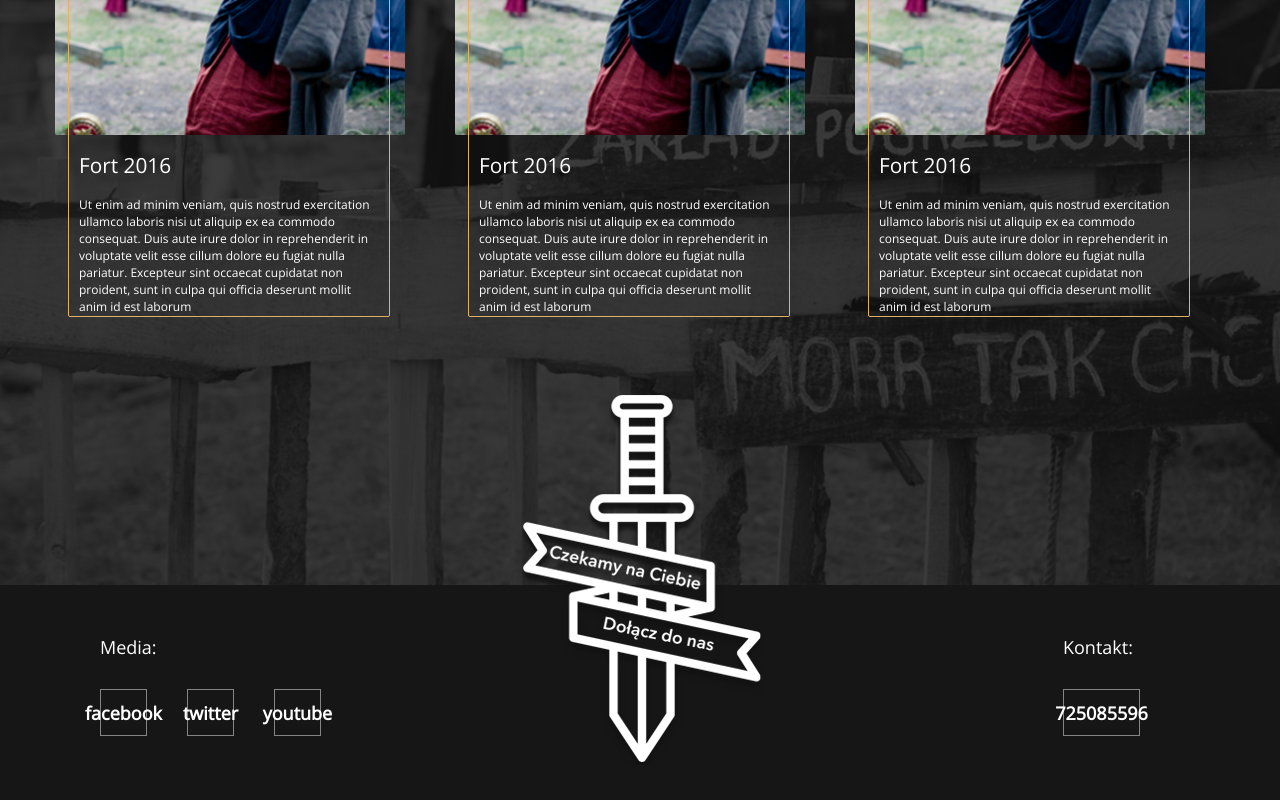
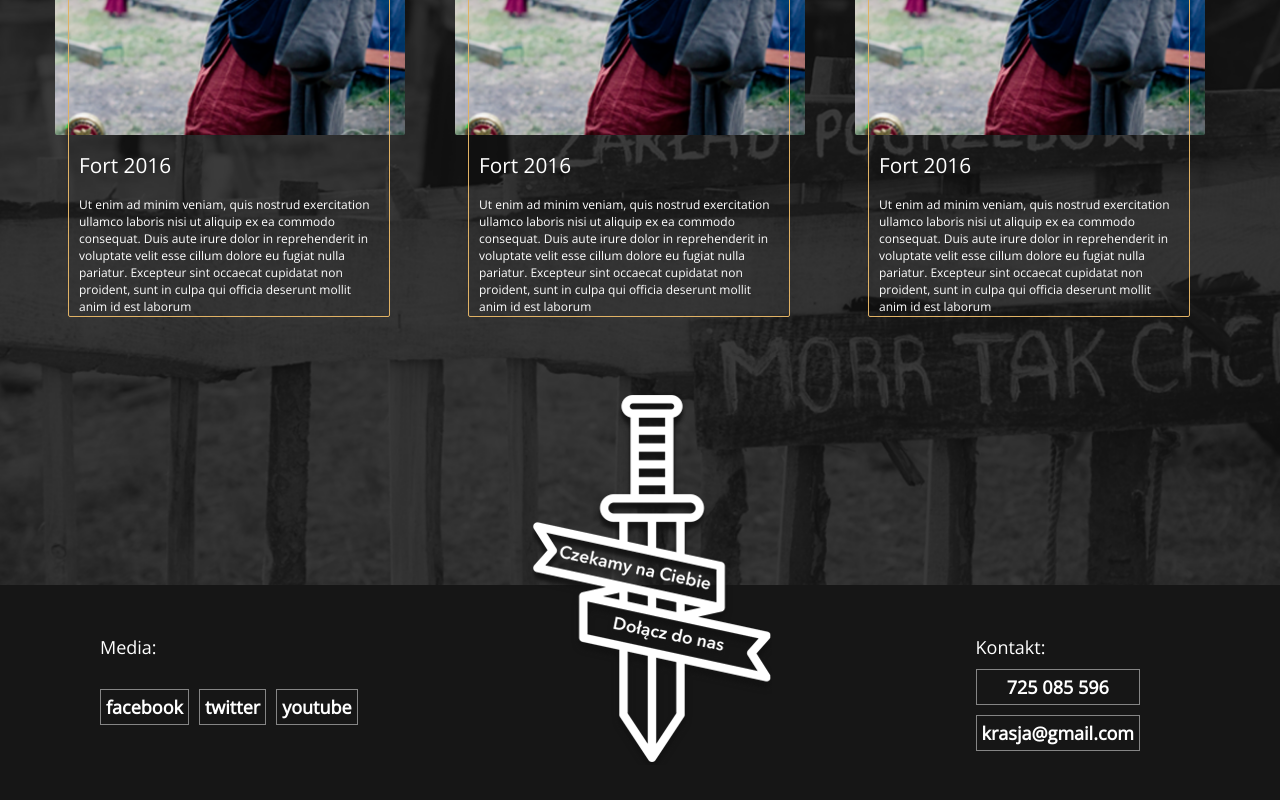
Before and after one commit to karboosx/Krasja, a Vue app: page / in a window 1280 px wide. Shown: the part 3402-4202 px from the top of the page. Built offline with nearby package versions, Linux system fonts and the light colour scheme.

Commit message:
change Contact and Media section

```diff
--- a/src/components/endOfPage/endOfPage.scss
+++ b/src/components/endOfPage/endOfPage.scss
@@ -18,15 +18,14 @@
 
       .footer_media_icons_social_media {
         margin-top: 10px;
-        margin-right: 40px;
+        margin-right: 10px;
         display: flex;
         justify-content: center;
         align-items: center;
         font-size: 18px;
         font-weight: bold;
         border: 1px solid $color_grey;
-        width: 45px;
-        height: 45px;
+        padding: 5px;
       }
 
       .footer_media_icons_social_media {
@@ -56,7 +55,6 @@
   }
 
   .footer_icon {
-    margin-right: 100px;
 
     .footer_icon_img {
       margin-left: -40px;
@@ -70,7 +68,7 @@
     margin-top: 50px;
 
     .footer_media_contact_phone_owner {
-      margin-top: 30px;
+      margin-top: 10px;
       margin-right: 40px;
       display: flex;
       justify-content: center;
@@ -79,8 +77,25 @@
       font-size: 18px;
       font-weight: bold;
       border: 1px solid $color_grey;
-      width: 75px;
-      height: 45px;
+      padding: 5px;
+
+      &:hover {
+        border: 1px solid $color_yellow;
+        color: $color_yellow;
+      }
+    }
+
+    .footer_media_contact_email{
+      margin-top: 10px;
+      margin-right: 40px;
+      display: flex;
+      justify-content: center;
+      align-items: center;
+      flex-wrap: nowrap;
+      font-size: 18px;
+      font-weight: bold;
+      border: 1px solid $color_grey;
+      padding: 5px;
 
       &:hover {
         border: 1px solid $color_yellow;
--- a/src/components/endOfPage/endOfPage.vue
+++ b/src/components/endOfPage/endOfPage.vue
@@ -2,6 +2,7 @@
   <div class="footer">
     <div class="footer_media">
       Media:
+
 
       <div class="footer_media_icons">
         <span class="footer_media_icons_social_media footer_media_icons_social_media--facebook">facebook</span>
@@ -16,9 +17,13 @@
 
     <div class="footer_media_contact">
       Kontakt:
+
       <div class="footer_media_contact_phone">
-      <span class=" footer_media_contact_phone_owner">725085596</span>
-    </div>
+        <span class=" footer_media_contact_phone_owner">725 085 596</span>
+      </div>
+      <div class="footer_media_contact_email">
+        <span class=" footer_media_contact_email_owner">krasja@gmail.com</span>
+      </div>
     </div>
   </div>
 </template>
```
